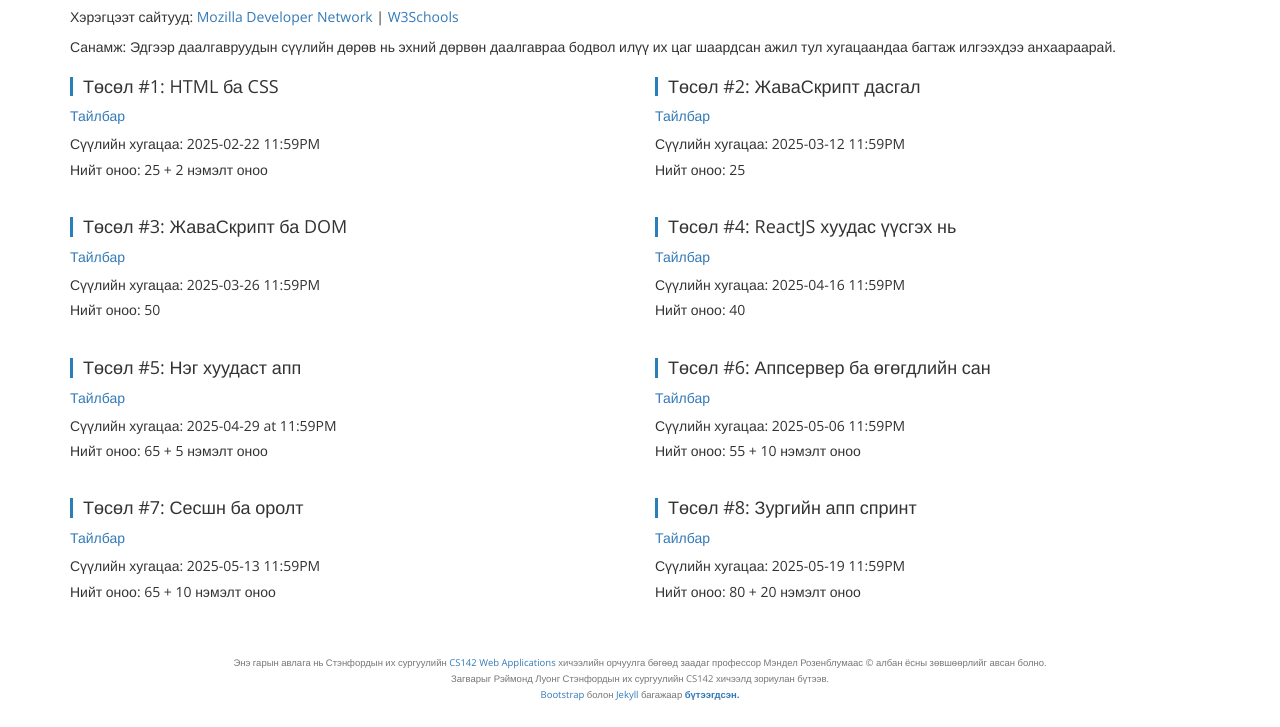
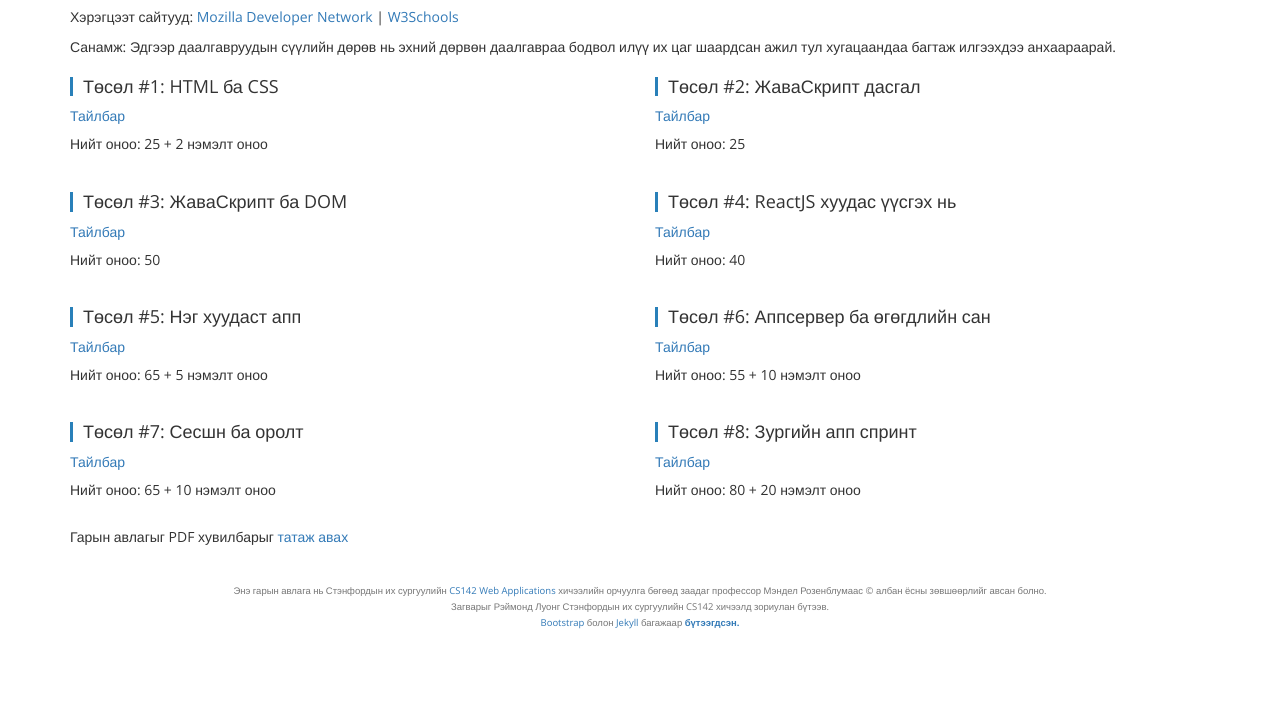
Before and after one commit to kde-milab/cs142-website-mn, a plain HTML site: page projects.html in a window 1280 px wide. Shown: the part 163-890 px from the top of the page. After the commit the page ends 818 px from the top, so only its background shows below. Drawn offline with nearby package versions, Linux system fonts and the light colour scheme.

Commit message:
added pdf version

```diff
--- a/projects.html
+++ b/projects.html
@@ -100,7 +100,7 @@
           <h4 class="left-border">Төсөл #1: HTML ба CSS</h4>
           <a href="project1.html">Тайлбар </a>
 
-          <h5>Сүүлийн хугацаа: 2025-02-22 11:59PM</h5>
+          <!-- <h5>Сүүлийн хугацаа: 2025-02-22 11:59PM</h5> -->
           <h5>
             Нийт оноо: 25
 
@@ -113,7 +113,7 @@
           <h4 class="left-border">Төсөл #2: ЖаваСкрипт дасгал</h4>
           <a href="project2.html">Тайлбар </a>
 
-          <h5>Сүүлийн хугацаа: 2025-03-12 11:59PM</h5>
+          <!-- <h5>Сүүлийн хугацаа: 2025-03-12 11:59PM</h5> -->
           <h5>
             Нийт оноо: 25
 
@@ -124,7 +124,7 @@
           <h4 class="left-border">Төсөл #3: ЖаваСкрипт ба DOM</h4>
           <a href="project3.html">Тайлбар </a>
 
-          <h5>Сүүлийн хугацаа: 2025-03-26 11:59PM</h5>
+          <!-- <h5>Сүүлийн хугацаа: 2025-03-26 11:59PM</h5> -->
           <h5>
             Нийт оноо: 50
 
@@ -135,7 +135,7 @@
           <h4 class="left-border">Төсөл #4: ReactJS хуудас үүсгэх нь</h4>
           <a href="project4-react.html">Тайлбар</a>
 
-          <h5>Сүүлийн хугацаа: 2025-04-16 11:59PM</h5>
+          <!-- <h5>Сүүлийн хугацаа: 2025-04-16 11:59PM</h5> -->
           <h5>
             Нийт оноо: 40
 
@@ -146,7 +146,7 @@
           <h4 class="left-border">Төсөл #5: Нэг хуудаст апп</h4>
           <a href="project5-react.html">Тайлбар</a>
 
-          <h5>Сүүлийн хугацаа: 2025-04-29 at 11:59PM</h5>
+          <!-- <h5>Сүүлийн хугацаа: 2025-04-29 at 11:59PM</h5> -->
           <h5>
             Нийт оноо: 65
 
@@ -159,7 +159,7 @@
           <h4 class="left-border">Төсөл #6: Аппсервер ба өгөгдлийн сан</h4>
           <a href="project6-react.html">Тайлбар</a>
 
-          <h5>Сүүлийн хугацаа: 2025-05-06 11:59PM</h5>
+          <!-- <h5>Сүүлийн хугацаа: 2025-05-06 11:59PM</h5> -->
           <h5>
             Нийт оноо: 55
 
@@ -172,7 +172,7 @@
           <h4 class="left-border">Төсөл #7: Сесшн ба оролт</h4>
           <a href="project7-react.html">Тайлбар</a>
 
-          <h5>Сүүлийн хугацаа: 2025-05-13 11:59PM</h5>
+          <!-- <h5>Сүүлийн хугацаа: 2025-05-13 11:59PM</h5> -->
           <h5>
             Нийт оноо: 65
 
@@ -185,7 +185,7 @@
           <h4 class="left-border">Төсөл #8: Зургийн апп спринт</h4>
           <a href="project8-react.html">Тайлбар</a>
 
-          <h5>Сүүлийн хугацаа: 2025-05-19 11:59PM</h5>
+          <!-- <h5>Сүүлийн хугацаа: 2025-05-19 11:59PM</h5> -->
           <h5>
             Нийт оноо: 80
 
@@ -195,7 +195,7 @@
         </div>
 
       </div>
-
+      <p>Гарын авлагыг PDF хувилбарыг <a href="downloads/ICSI301 Веб програмчлал гарын авлага.pdf">татаж авах</a> </p>
     </div>
   </main>
 
```
Also changed, not shown: project6-react.html (+0 -4 lines), 1 other file.
